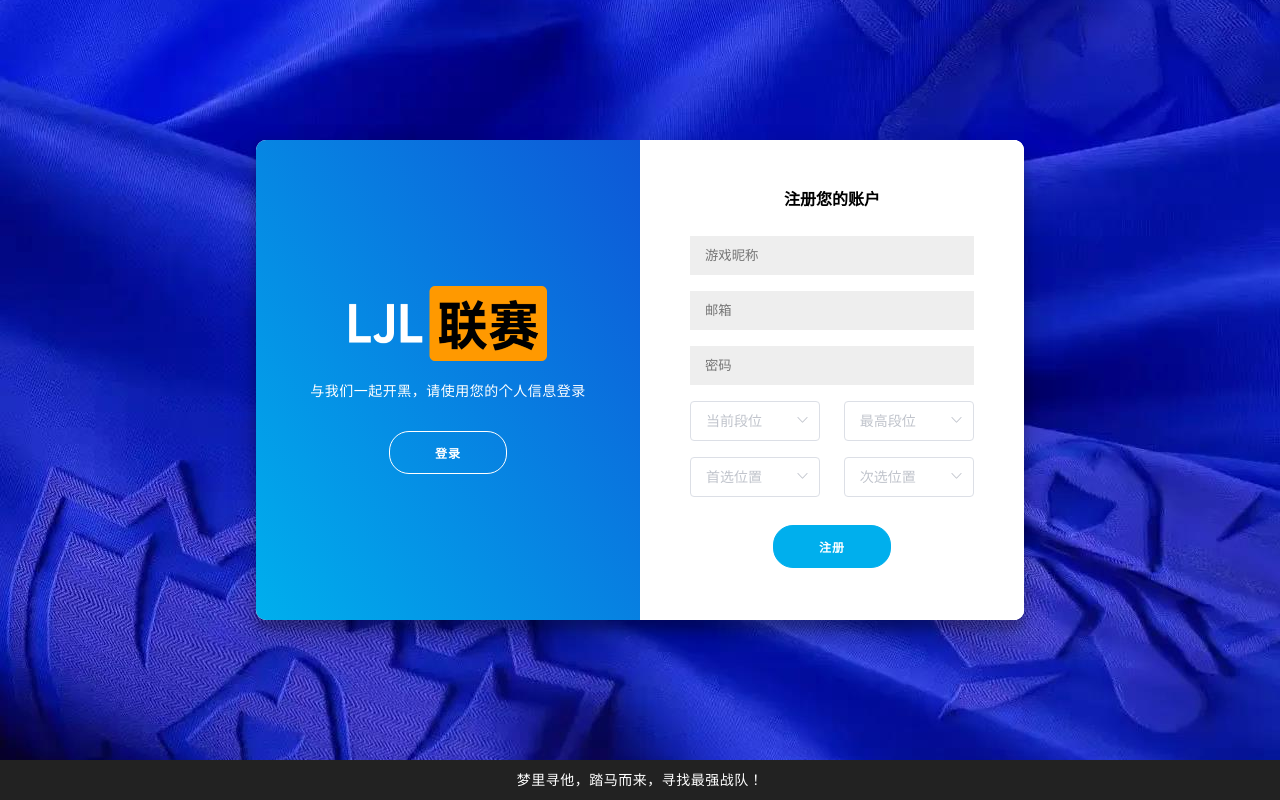
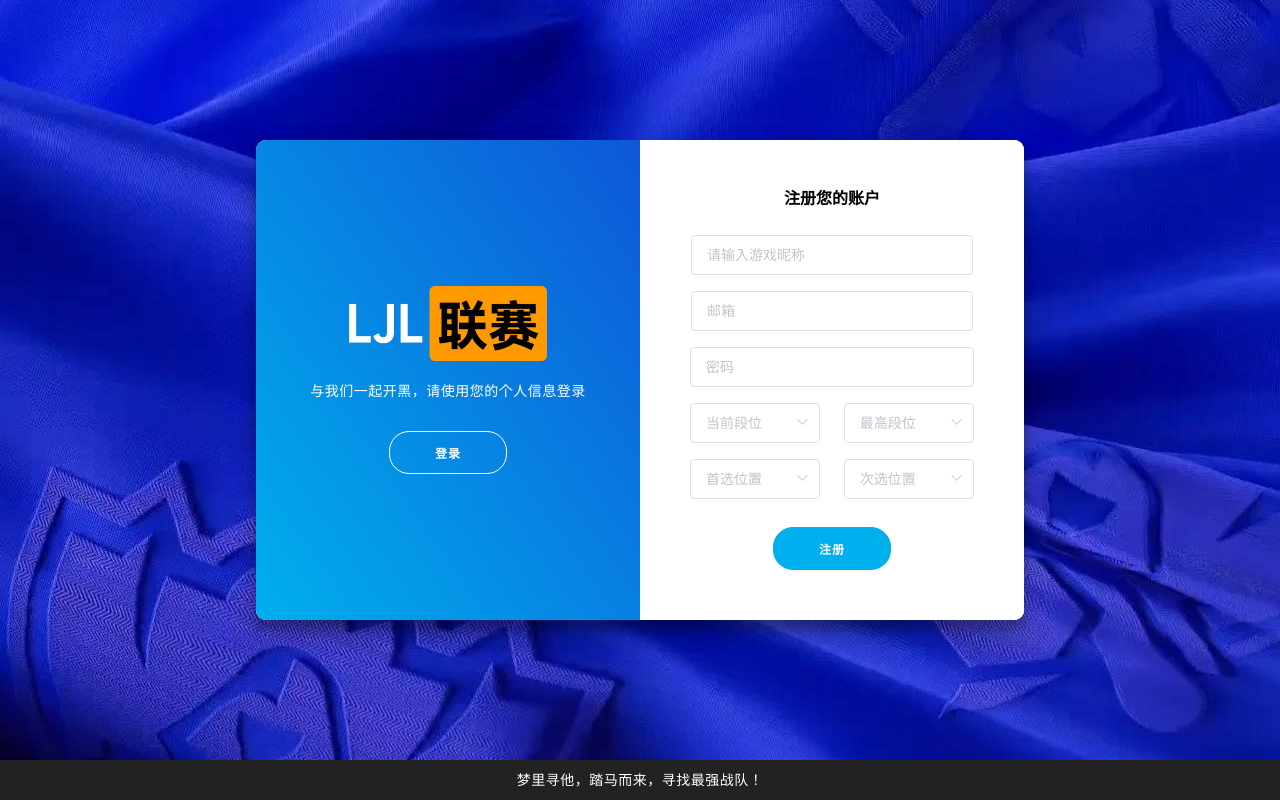
Before and after one commit to Luoxia992/lol-team, a Vue app: page / in a window 1280 px wide. Both pictures are taken after a click on the button "注册". Built offline with nearby package versions, Linux system fonts and the light colour scheme.

Commit message:
注册更新

```diff
--- /dev/null
+++ b/src/utils/validate.js
@@ -0,0 +1,38 @@
+// 是否必填
+export function validateNecessary(rule, value, callback) {
+  if (value == '' || value == undefined || value == null) {
+    const self = this;
+    callback(new Error('请输入用户名！'));
+  } else {
+    callback();
+  }
+}
+
+/* 是否是邮箱*/
+export function validateEMail(rule, value, callback) {
+  const reg = /^([a-zA-Z0-9]+[-_\.]?)+@[a-zA-Z0-9]+\.[a-z]+$/;
+  if (value == '' || value == undefined || value == null) {
+    callback();
+  } else {
+    if (!reg.test(value)) {
+      callback(new Error('请输入正确的邮箱地址'));
+    } else {
+      callback();
+    }
+  }
+}
+
+/*验证内容是否英文数字以及下划线*/
+
+export function isPassword(rule, value, callback) {
+  const reg = /(?=.*\d)(?=.*[a-zA-Z])(?=.*[^a-zA-Z0-9]).{8,12}/;
+  if (value == '' || value == undefined || value == null) {
+    callback();
+  } else {
+    if (!reg.test(value)) {
+      callback(new Error('密码必须是大写字母+小写字母+数字+特殊字符组成，且长度为8到12位！'));
+    } else {
+      callback();
+    }
+  }
+}
--- a/src/views/loginRegister.vue
+++ b/src/views/loginRegister.vue
@@ -3,11 +3,40 @@
     <div class="container" id="container">
       <!-- 注册画面部分 -->
       <div class="form-container sign-up-container">
-        <form action="#">
+        <el-form :model="form" :rules="rules" ref="form" action="#" label-width="110px">
           <h1>注册您的账户</h1>
-          <input type="text" required="required" v-model="form.userName" placeholder="游戏昵称" />
-          <input type="email" required="required" v-model="form.useEmail" placeholder="邮箱" />
-          <input type="password" required="required" v-model="form.userPwd" placeholder="密码" />
+          <el-form-item
+            id="gameName"
+            style="margin-bottom: 0px; border-right-width: 50px; margin-right: 110px"
+            prop="userName"
+          >
+            <el-input
+              id="userNameId"
+              class="input"
+              type="text"
+              :class="{ empty: existed }"
+              v-model="form.userName"
+              :validate-event="false"
+              :placeholder="vpcPlaceholder"
+              style="width: 282px"
+            />
+          </el-form-item>
+          <el-form-item
+            id="gameEmail"
+            prop="userEmail"
+            style="margin-bottom: 0px; border-right-width: 50px; margin-right: 110px"
+          >
+            <el-input
+              type="email"
+              prop="userEmail"
+              v-model="form.userEmail"
+              placeholder="邮箱"
+              style="width: 282px"
+            />
+          </el-form-item>
+          <!-- <el-form-item prop = "userPwd"> -->
+          <el-input type="password" prop="userPwd" v-model="form.userPwd" placeholder="密码" />
+          <!-- </el-form-item> -->
 
           <el-row>
             <el-col :span="11">
@@ -55,7 +84,7 @@
           </el-row>
 
           <button style="margin: 20px 0" @click="register">注册</button>
-        </form>
+        </el-form>
       </div>
 
       <!-- 登录画面部分 -->
@@ -95,6 +124,8 @@
 </template>
 
 <script>
+import { validateEMail, isPassword, validateNecessary } from '@/utils/validate';
+
 export default {
   name: 'login-register',
   data() {
@@ -106,6 +137,22 @@ export default {
       emailExisted: false,
       // TODO 不知道干啥的，问李优确认
       newSign: false,
+      // 控制placeholder 文字
+      isValid: true,
+      // 控制placeholder 样式
+      existed: false,
+      userNameError: '',
+      rules: {
+        userName: [{ required: true, message: '请输入用户名' }, { validator: validateNecessary }],
+        userEmail: [
+          { required: true, message: '请输入邮箱', trigger: 'blur' },
+          { validator: validateEMail, trigger: 'blur' },
+        ],
+        userPwd: [
+          { required: true, message: '请输入密码', trigger: 'blur' },
+          { validator: isPassword, trigger: 'blur' },
+        ],
+      },
       // 用户表单
       form: {
         userName: '',
@@ -164,6 +211,11 @@ export default {
       ],
     };
   },
+  computed: {
+    vpcPlaceholder() {
+      return this.isValid ? '请输入游戏昵称' : this.userNameError;
+    },
+  },
   methods: {
     changeType(paramType) {
       // 横幅展示画面注册和登录按钮切换
@@ -198,10 +250,7 @@ export default {
             switch (res.data) {
               case 0:
                 const param = self.form.useremail;
-                this.$router.push({
-                  path: '/organizeteam',
-                  query: { email: param },
-                });
+                this.$router.push({ path: '/organizeteam', query: { email: param } });
                 if (!self.newSign) {
                   this.$message.success('登陆成功！');
                 }
@@ -223,7 +272,9 @@ export default {
     },
     register() {
       const self = this;
-      if (self.form.username != '' && self.form.userpwd != '') {
+
+      this.$refs['form'].validate((valid) => {
+        if (valid) {
           self
             .$axios({
               method: 'post',
@@ -231,7 +282,7 @@ export default {
               data: {
                 username: self.form.userName,
                 password: self.form.userPwd,
-              email: self.form.useEmail,
+                email: self.form.userEmail,
                 currentRankLevel: self.form.currentRankLevel,
                 occupation: self.form.occupation,
                 currentRankLevel: self.form.currentRankLevel,
@@ -257,7 +308,14 @@ export default {
             .catch((err) => {
               console.log(err);
             });
+        } else {
+          self.isValid = false;
+          self.existed = true;
+          self.userNameError = document.getElementsByClassName('el-form-item__error')[0].innerText;
+          document.getElementsByClassName('el-form-item__error')[0].innerText = '';
+          document.getElementsByClassName('el-form-item__error')[1].innerText = '';
         }
+      });
     },
   },
 };
@@ -265,4 +323,9 @@ export default {
 
 <style scoped>
 @import '../assets/css/login.css';
+
+/* error状态 placeholder字体变红*/
+.empty /deep/ input::-webkit-input-placeholder {
+  -webkit-text-fill-color: red;
+}
 </style>
```
Lines whose indentation alone changed are shown as unchanged.
